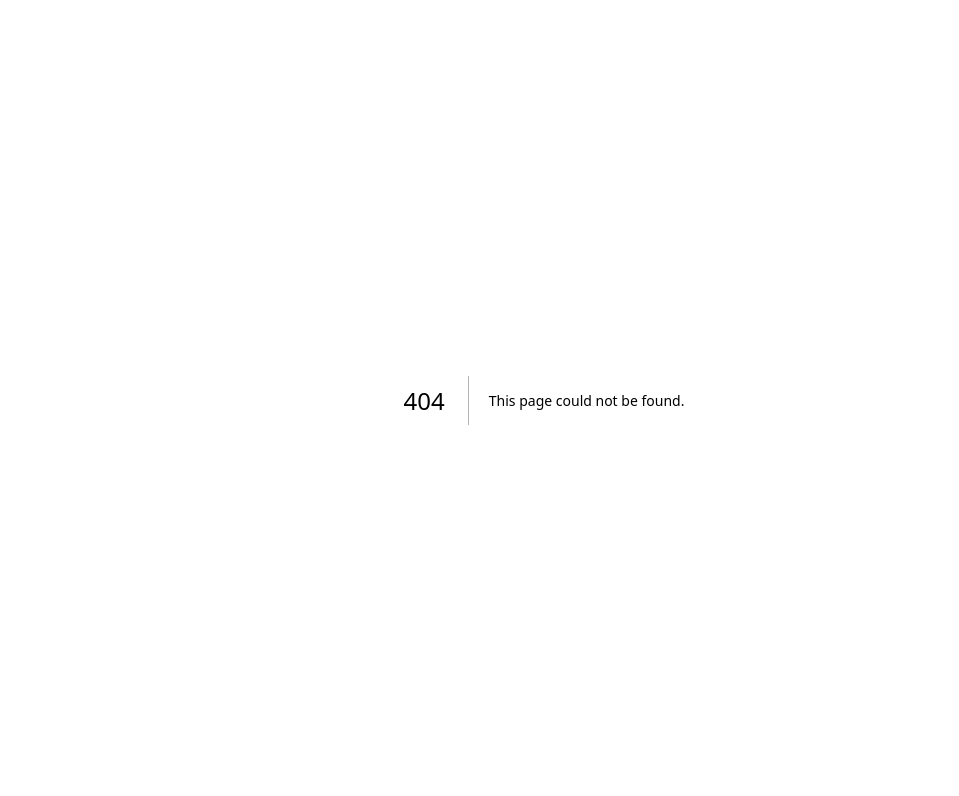
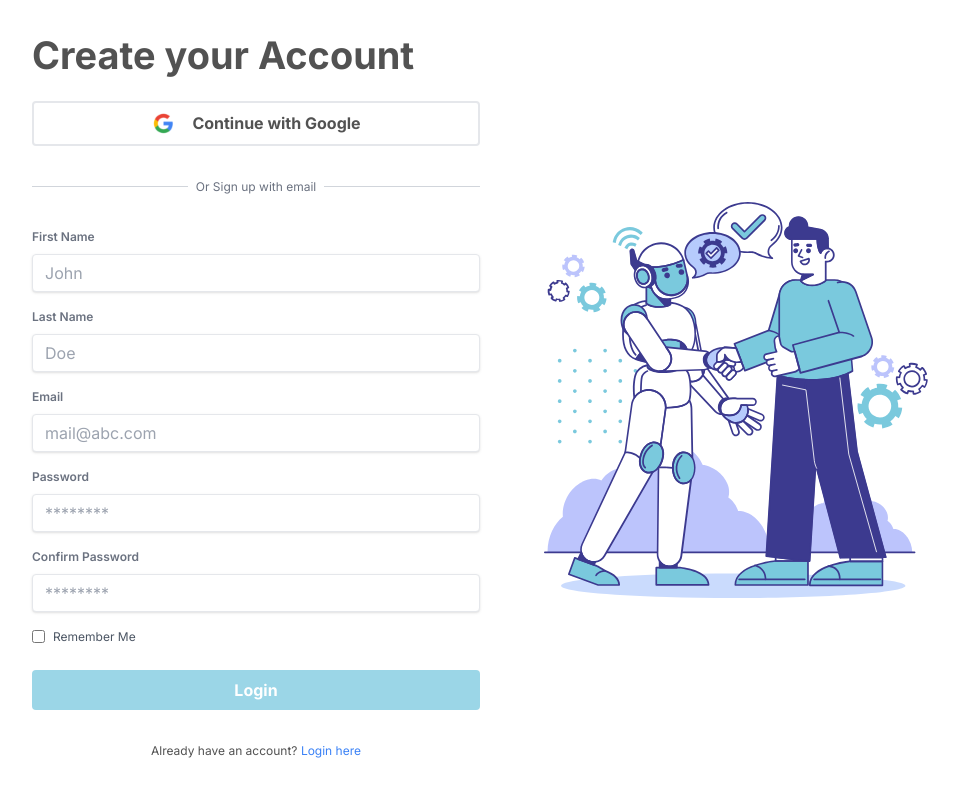
Before and after one commit to MentorAI-LLC/platform, a Next.js app: page /register in a window 1280 px wide. Before the commit this address had no page. Shown: the top 796 px of the page, without its empty margins (96-1055 px from the left). Built offline with nearby package versions, Linux system fonts and the light colour scheme.

Commit message:
feat: create register page, enhance Button component, enhnace PageDivider component and more'

```diff
--- a/src/Sections/HeroSection.tsx
+++ b/src/Sections/HeroSection.tsx
@@ -1,6 +1,8 @@
+'use client';
+
 import HeroBackground from '@/app/_components/hero-background';
 import Section from '@/components/ui/Section';
-import { Button } from '@/components/ui/buttons';
+import Button from '@/components/Button';
 import Image from 'next/image';
 import heroImage from '/public/images/hero-image.svg';
 
@@ -23,7 +25,12 @@ export default function HeroSection() {
           Unlock your potential with Mentor.ai personalized roadmaps guiding
           your tech journey, one step at a time.
         </p>
-        <Button color="primary" className="w-48 font-bold text-white">
+        <Button
+          variant="primary"
+          className="w-52"
+          type="button"
+          onClick={() => {}}
+        >
           Start Now
         </Button>
       </div>
--- a/src/Sections/SolutionSection.tsx
+++ b/src/Sections/SolutionSection.tsx
@@ -22,9 +22,10 @@ function SolutionSection() {
         <Image
           src="/images/arrow05.svg"
           alt="Decorative arrow"
+          priority={true}
           width={200}
           height={200}
-          className="absolute top-48 left-10 rotate-45 lg:top-72 lg:w-[160px] xl:w-[200px] lg:left-36 lg:rotate-[30deg] xl:left-56 skew-x-12 hidden md:block"
+          className="absolute top-48 left-10 rotate-45 w-auto h-auto lg:top-72 lg:w-[160px] xl:w-[200px] lg:left-36 lg:rotate-[30deg] xl:left-56 skew-x-12 hidden md:block"
         />
         <SolutionBox className="static md:absolute top-96 right-1/2 md:translate-x-1/2">
           <p className="text-xl">
@@ -35,9 +36,10 @@ function SolutionSection() {
         <Image
           src="/images/arrow05.svg"
           alt="Decorative arrow"
+          priority={true}
           width={200}
           height={200}
-          className="absolute top-60 right-20 lg:top-72 lg:w-[160px] xl:w-[200px] lg:right-40 xl:right-56 -rotate-90 skew-x-12 hidden md:block z-10"
+          className="absolute top-60 right-20 w-auto h-auto lg:top-72 lg:w-[160px] lg:h-auto xl:w-[200px] xl:h-auto lg:right-40 xl:right-56 -rotate-90 skew-x-12 hidden md:block z-10"
         />
         <SolutionBox className="static md:absolute top-10 right-6 lg:top-20 lg:right-36 md:rotate-12">
           <p className="text-xl">
--- a/src/Sections/StartSection.tsx
+++ b/src/Sections/StartSection.tsx
@@ -16,10 +16,13 @@ function StartSection() {
         <br /> We got you covered!
       </h2>
       <Button
-        label="Sign Up — Free"
-        type="outline"
+        variant="outline"
         className="font-semibold bg-white text-primary text-center py-4 px-12 max-h-max border-white"
-      />
+        type="link"
+        href="/register"
+      >
+        Sign Up — Free
+      </Button>
     </section>
   );
 }
--- a/src/app/login/page.tsx
+++ b/src/app/login/page.tsx
@@ -1,6 +1,6 @@
 import React from 'react';
 import Container from '@/components/Container';
-import PageDivider, { Form, SideImage } from '@/components/PageDivider';
+import PageDivider, { FirstSide, ImageSide } from '@/components/PageDivider';
 import LoginForm from '@/components/LoginForm';
 import Image from 'next/image';
 import login from '/public/images/login.svg';
@@ -18,12 +18,12 @@ function Login() {
   return (
     <Container className="flex items-center justify-center h-screen md:pt-0 pt-10">
       <PageDivider>
-        <Form>
+        <FirstSide>
           <LoginForm />
-        </Form>
-        <SideImage>
+        </FirstSide>
+        <ImageSide>
           <Image src={login} alt="login Image" priority={true} />
-        </SideImage>
+        </ImageSide>
       </PageDivider>
     </Container>
   );
--- /dev/null
+++ b/src/app/register/page.tsx
@@ -0,0 +1,23 @@
+import React from 'react';
+import Container from '@/components/Container';
+import PageDivider, { FirstSide, ImageSide } from '@/components/PageDivider';
+import RegisterForm from '@/components/RegisterForm';
+import Image from 'next/image';
+import register from '/public/images/register.svg';
+
+function page() {
+  return (
+    <Container className="flex items-center justify-center h-screen md:pt-0 pt-10">
+      <PageDivider>
+        <FirstSide>
+          <RegisterForm />
+        </FirstSide>
+        <ImageSide>
+          <Image src={register} alt="register Image" priority={true} />
+        </ImageSide>
+      </PageDivider>
+    </Container>
+  );
+}
+
+export default page;
--- a/src/components/Button.tsx
+++ b/src/components/Button.tsx
@@ -1,59 +1,68 @@
 import React from 'react';
+import Link from 'next/link';
 
 // TypeScript interfaces for the component props
-interface ButtonProps {
+interface BaseButtonProps {
   className?: string;
-  label: string;
-  type: 'primary' | 'outline' | 'custom';
+  variant: 'primary' | 'outline' | 'custom';
+  children: React.ReactNode;
 }
 
-interface CustomButtonProps {
-  className?: string;
-  label: string;
+interface ButtonAsButtonProps extends BaseButtonProps {
+  type: 'button';
+  onClick: () => void;
 }
+
+interface ButtonAsLinkProps extends BaseButtonProps {
+  type: 'link';
+  href: string;
+}
+
+type ButtonProps = ButtonAsButtonProps | ButtonAsLinkProps;
 
 /**
  * Button Component
  *
- * A customizable button component that supports different styles based on the `type` prop.
+ * A customizable button component that supports different styles based on the `variant` prop.
+ * It can be rendered as either a button or a link based on the `type` prop.
  *
  * @param {string} className - Additional CSS classes to apply to the button. Default is an empty string.
- * @param {string} label - The text label to display on the button.
- * @param {string} type - The style type of the button. Must be one of 'primary', 'outline', or 'custom'.
+ * @param {React.ReactNode} children - The content to display inside the button.
+ * @param {string} variant - The style variant of the button. Must be one of 'primary', 'outline', or 'custom'.
+ * @param {string} type - Specifies whether the component should be rendered as a 'button' or a 'link'.
+ * @param {string} [href] - The URL to link to, if the button should function as a link.
+ * @param {() => void} [onClick] - The function to call when the button is clicked.
  */
-const Button: React.FC<ButtonProps> = ({ className = '', label, type }) => {
+const Button: React.FC<ButtonProps> = (props) => {
+  const { className = '', variant, children } = props;
+
   // Common classes for all button types
   const baseClasses = 'min-w-36 max-h-16 px-4 py-2 rounded-full duration-300';
 
-  // Classes specific to each button type
-  const typeClasses = {
-    primary: `${className} font-semibold bg-primary border-2 border-primary text-white hover:bg-white hover:border-secondary hover:text-secondary`,
-    outline: `${className} font-semibold text-black border-2 border-primary hover:bg-secondary hover:text-white`,
+  // Classes specific to each button variant
+  const variantClasses = {
+    primary: `${className} text-center font-semibold bg-primary border-2 border-primary text-white hover:bg-white hover:border-secondary hover:text-secondary`,
+    outline: `${className} text-center font-semibold text-black border-2 border-primary hover:bg-secondary hover:text-white`,
     custom: `${className}`,
   };
 
-  // Combine base and type-specific classes
-  const buttonClasses = typeClasses[type] || className;
+  // Combine base and variant-specific classes
+  const buttonClasses = `${baseClasses} ${variantClasses[variant]}`;
 
-  // Render the button with combined classes and label
+  // Render the button as either a link or a button based on the type prop
+  if (props.type === 'link') {
+    return (
+      <Link href={props.href} passHref className={buttonClasses}>
+        {children}
+      </Link>
+    );
+  }
+
   return (
-    <CustomButton className={`${baseClasses} ${buttonClasses}`} label={label} />
+    <button className={buttonClasses} onClick={props.onClick}>
+      {children}
+    </button>
   );
 };
 
-/**
- * CustomButton Component
- *
- * A simple button component that accepts class names and a label.
- *
- * @param {string} className - CSS classes to apply to the button. Default is an empty string.
- * @param {string} label - The text label to display on the button.
- */
-const CustomButton: React.FC<CustomButtonProps> = ({
-  className = '',
-  label,
-}) => {
-  return <button className={className}>{label}</button>;
-};
-
 export default Button;
--- a/src/components/FormInput.tsx
+++ b/src/components/FormInput.tsx
@@ -22,7 +22,10 @@ interface FormInputProps {
 function FormInput({ label, type, placeholder, id }: FormInputProps) {
   return (
     <div className="mb-4">
-      <label className="block text-sm font-bold mb-2" htmlFor={id}>
+      <label
+        className="block text-sm text-gray-500 font-semibold mb-2"
+        htmlFor={id}
+      >
         {label}
       </label>
       <input
--- a/src/components/HeaderButtons.tsx
+++ b/src/components/HeaderButtons.tsx
@@ -19,8 +19,12 @@ function HeaderButtons({ isOpen }: HeaderButtonsProps) {
         isOpen ? 'flex' : 'hidden'
       }`}
     >
-      <Button label="Register" type="primary" />
-      <Button label="Sign in" type="outline" />
+      <Button variant="primary" type="link" href="/register">
+        Register
+      </Button>
+      <Button variant="outline" type="link" href="/login">
+        Sign in
+      </Button>
     </div>
   );
 }
--- a/src/components/PageDivider.tsx
+++ b/src/components/PageDivider.tsx
@@ -16,18 +16,18 @@ function PageDivider({ children, className }: PageDividerProps) {
   );
 }
 
-// Define the props for the Form component
-type FormProps = {
+// Define the props for the FirstSide component
+type FirstSideProps = {
   children: React.ReactNode;
   className?: string;
 };
 
-// Define the Form component
-function Form({ children, className }: FormProps) {
+// Define the FirstSide component
+function FirstSide({ children, className }: FirstSideProps) {
   return (
     <div
       className={cn(
-        'w-full md:w-1/2 flex justify-center items-center',
+        'w-full lg:w-1/2 flex justify-center items-center',
         className
       )}
     >
@@ -36,18 +36,18 @@ function Form({ children, className }: FormProps) {
   );
 }
 
-// Define the props for the SideImage component
-type SideImageProps = {
+// Define the props for the ImageSide component
+type ImageSideProps = {
   children: React.ReactNode;
   className?: string;
 };
 
-// Define the SideImage component
-function SideImage({ children, className }: SideImageProps) {
+// Define the ImageSide component
+function ImageSide({ children, className }: ImageSideProps) {
   return (
     <div
       className={cn(
-        'w-1/3 hidden md:flex justify-center items-center bg-cover bg-center',
+        'w-1/3 hidden lg:flex justify-center items-center bg-cover bg-center',
         className
       )}
     >
@@ -57,8 +57,8 @@ function SideImage({ children, className }: SideImageProps) {
 }
 
 // Attach the Form and SideImage components to the PageDivider component
-PageDivider.Form = Form;
-PageDivider.SideImage = SideImage;
+PageDivider.FirstSide = FirstSide;
+PageDivider.SideImage = ImageSide;
 
 export default PageDivider;
-export { Form, SideImage };
+export { FirstSide, ImageSide };
--- /dev/null
+++ b/src/components/RegisterForm.tsx
@@ -0,0 +1,64 @@
+import ContinueWithGoogle from './ContinuewithGoogle';
+import OrHr from './OrHr';
+import FormTitle from './FormTitle';
+import FormInput from './FormInput';
+import FormEnd from './FormEnd';
+
+function RegisterForm() {
+  return (
+    <form className="w-full max-w-md">
+      <FormTitle title="Create your Account" />
+      <ContinueWithGoogle />
+      <OrHr text="Or Sign up with email" />
+      <FormInput
+        label="First Name"
+        type="text"
+        placeholder="John"
+        id="firstName"
+      />
+      <FormInput
+        label="Last Name"
+        type="text"
+        placeholder="Doe"
+        id="lastName"
+      />
+      <FormInput
+        label="Email"
+        type="email"
+        placeholder="mail@abc.com"
+        id="email"
+      />
+      <FormInput
+        label="Password"
+        type="password"
+        placeholder="********"
+        id="password"
+      />
+      <FormInput
+        label="Confirm Password"
+        type="password"
+        placeholder="********"
+        id="confirmPassword"
+      />
+      <div className="flex items-center justify-between mb-6">
+        <label className="inline-flex items-center">
+          <input type="checkbox" className="form-checkbox accent-secondary" />
+          <span className="ml-2 text-sm text-gray-600">Remember Me</span>
+        </label>
+      </div>
+      <button
+        className="w-full bg-secondary hover:bg-secondary/80 text-white font-bold py-2 px-4 rounded focus:outline-none focus:shadow-outline"
+        type="button"
+      >
+        Login
+      </button>
+      <FormEnd
+        text="Already have an account?"
+        link="/login"
+        linkText="Login here"
+      />
+    </form>
+  );
+}
+
+export default RegisterForm;
--- a/src/components/ui/buttons.tsx
+++ /dev/null
@@ -1,55 +0,0 @@
-import { cn } from "@/lib/utils";
-import { Slot } from "@radix-ui/react-slot";
-import { cva, type VariantProps } from "class-variance-authority";
-import * as React from "react";
-
-const buttonVariants = cva(
-  "w-full border rounded-2xl px-8 py-2 text-text ease-in-out duration-200 transition-colors",
-  {
-    variants: {
-      color: {
-        primary: "bg-primary hover:bg-primary/90 border-primary",
-        secondary:
-          "bg-secondary hover:bg-secondary/90 hover:text-background border-secondary",
-        background:
-          "bg-background hover:bg-secondary/90 border-background hover:border-secondary",
-        accent: "bg-accent hover:bg-accent/90 border-accent",
-      },
-      outline: {
-        "secondary-selected": "border border-secondary bg-secondary/40",
-        "secondary-not-selected":
-        "border border-secondary hover:text-background",
-      },
-      size: {
-        default: "h-10 px-4 py-2",
-        sm: "h-9 rounded-md px-3",
-        lg: "h-11 rounded-md px-8",
-        icon: "h-10 w-10",
-      },
-      defaultVariants: {
-        color: "primary",
-        size: "default",
-      },
-    },
-  },
-);
-
-type ButtonProps = React.ButtonHTMLAttributes<HTMLButtonElement> &
-  VariantProps<typeof buttonVariants> & { asChild?: boolean };
-
-const Button = React.forwardRef<HTMLButtonElement, ButtonProps>(
-  ({ className, color, outline, asChild = false, ...props }, ref) => {
-    const Comp = asChild ? Slot : "button";
-    return (
-      <Comp
-        className={cn(buttonVariants({ color, outline, className }))}
-        ref={ref}
-        {...props}
-      />
-    );
-  },
-);
-
-Button.displayName = "Button";
-
-export { Button, buttonVariants };
```
Also changed, not shown: public/images/register.svg (added).
